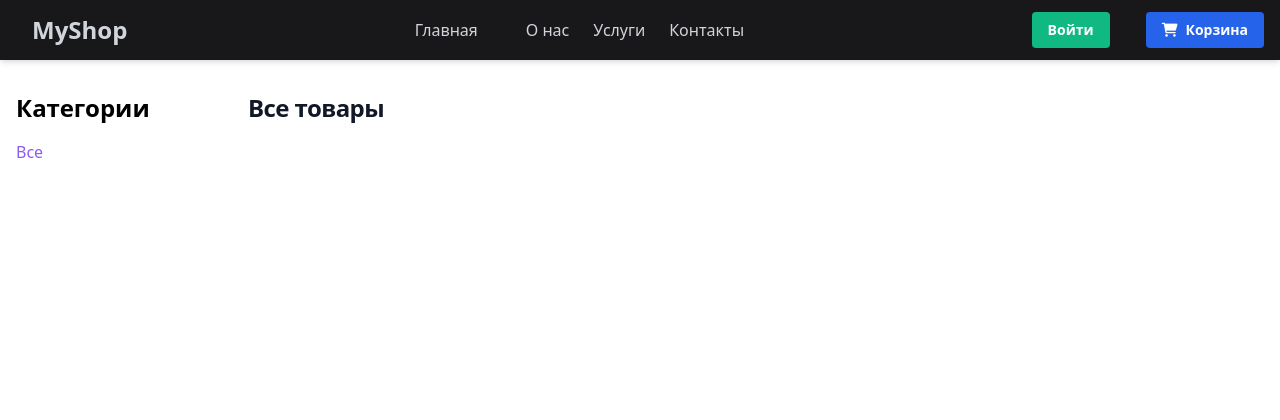
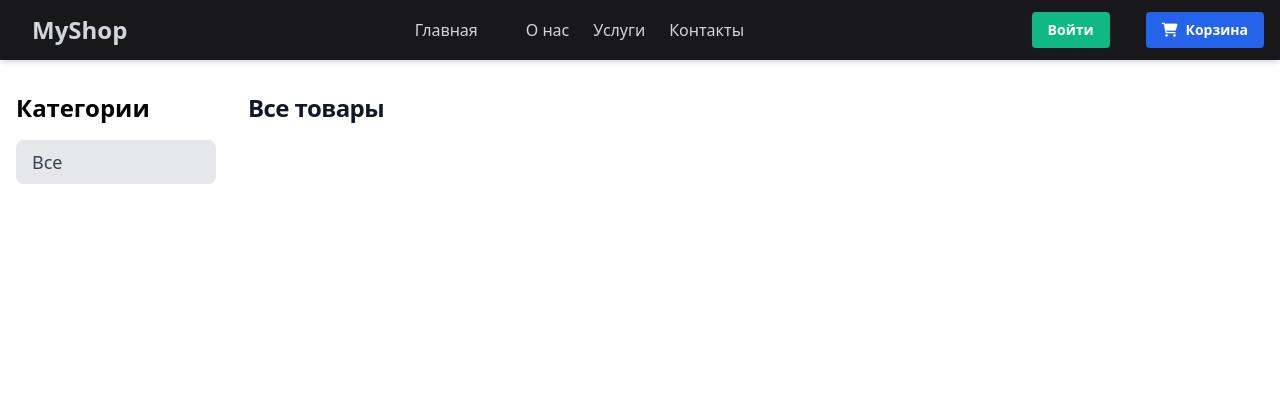
Before and after one commit to leonzag/giftshop, a Django app: page / in a window 1280 px wide. Shown: the top 420 px of the page. Run offline with Django 5.2, Linux system fonts and the light colour scheme; data that the repository does not hold is empty; parts of the project's set-up code (start-up, migrations or seed data) failed here and were passed over.

Commit message:
~ template: prettier sidebar

```diff
--- a/templates/sidebar.html
+++ b/templates/sidebar.html
@@ -1,23 +1,20 @@
 <aside class="min-w-50">
     <h2 class="text-2xl font-bold mb-4">Категории</h2>
-    <ul class="space-y-2">
+    <ul class="space-y-1">
         <li>
-            {% if not category %}
-                <a href="{% url 'shop:product_list' %}"
-                   class="text-purple-500 hover:text-purple-500 transition duration-300">Все</a>
+            {% if category %}
+                <a href="{% url 'shop:product_list' %}" class="block rounded-lg px-4 py-2 text-lg font-medium text-gray-500 hover:bg-gray-200 hover:text-gray-700">Все</a>
             {% else %}
-                <a href="{% url 'shop:product_list' %}"
-                   class="text-gray-600 hover:text-purple-500 transition duration-300">Все</a>
+                <a href="{% url 'shop:product_list' %}" class="block rounded-lg bg-gray-200 px-4 py-2 text-lg font-medium text-gray-700">Все</a>
             {% endif %}
         </li>
         {% for c in categories %}
             <li>
                 {% if category.slug == c.slug %}
-                    <a href="{{ c.get_absolute_url }}"
-                       class="text-purple-500 hover:text-purple-500 transition duration-300">{{ c.name }}</a>
+                    <a href="{{ c.get_absolute_url }}" class="block rounded-lg bg-gray-200 px-4 py-2 text-lg font-medium text-gray-700">{{ c.name }}</a>
                 {% else %}
                     <a href="{{ c.get_absolute_url }}"
-                       class="text-gray-600 hover:text-purple-500 transition duration-300">{{ c.name }}</a>
+                       class="block rounded-lg px-4 py-2 text-lg font-medium text-gray-500 hover:bg-gray-200 hover:text-gray-700">{{ c.name }}</a>
                 {% endif %}
             </li>
         {% endfor %}
```
